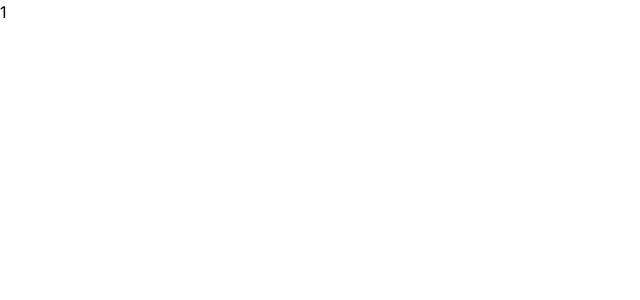
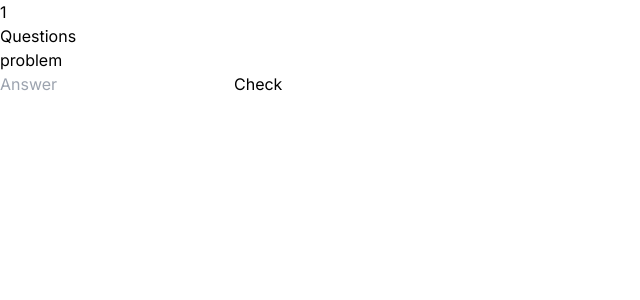
Before and after one commit to Oriianamendez/sci-quest-math, a Next.js app: page /1 in a window 1280 px wide. Shown: the top 300 px of the page, without its empty margins (0-640 px from the left). Built offline with nearby package versions, Linux system fonts and the light colour scheme.

Commit message:
gh-5 skeleton for pupil page
Co-authored-by: Orianamendez <egleemendez@gmail.com>
Co-authored-by: Hano2001 <Haraldnorlin93@gmail.com>

```diff
--- a/src/app/[id]/page.tsx
+++ b/src/app/[id]/page.tsx
@@ -2,5 +2,15 @@
 
 export default function PupilPage({ params }: { params: { id: string } }) {
   console.log(params);
-  return <h1>{params.id}</h1>;
+  return (
+    <>
+      <h1>{params.id}</h1>
+      <h2>Questions</h2>
+      <p>{"problem"}</p>
+      <form action="">
+        <input type="number" placeholder="Answer" />
+        <button type="submit">Check</button>
+      </form>
+    </>
+  );
 }
```
